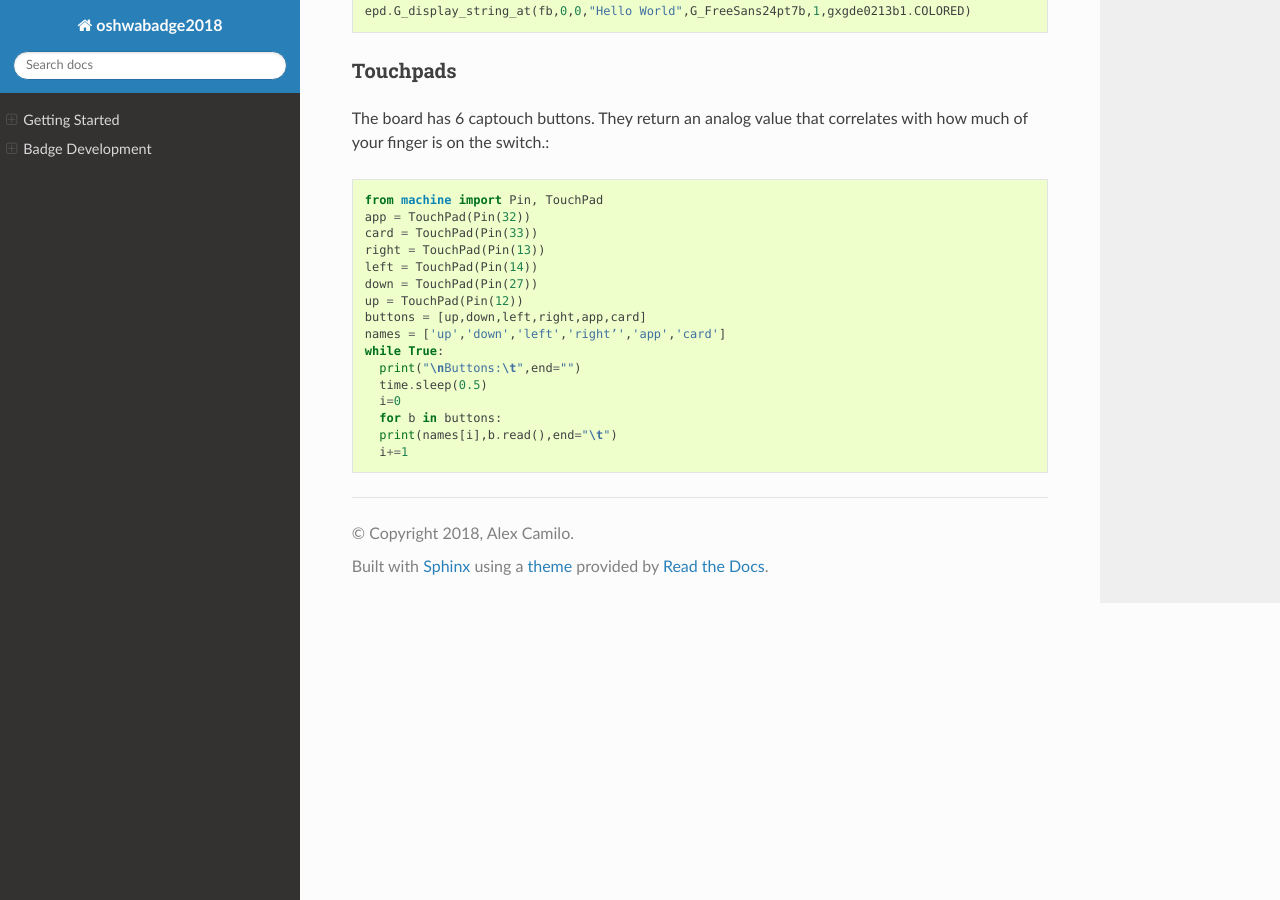
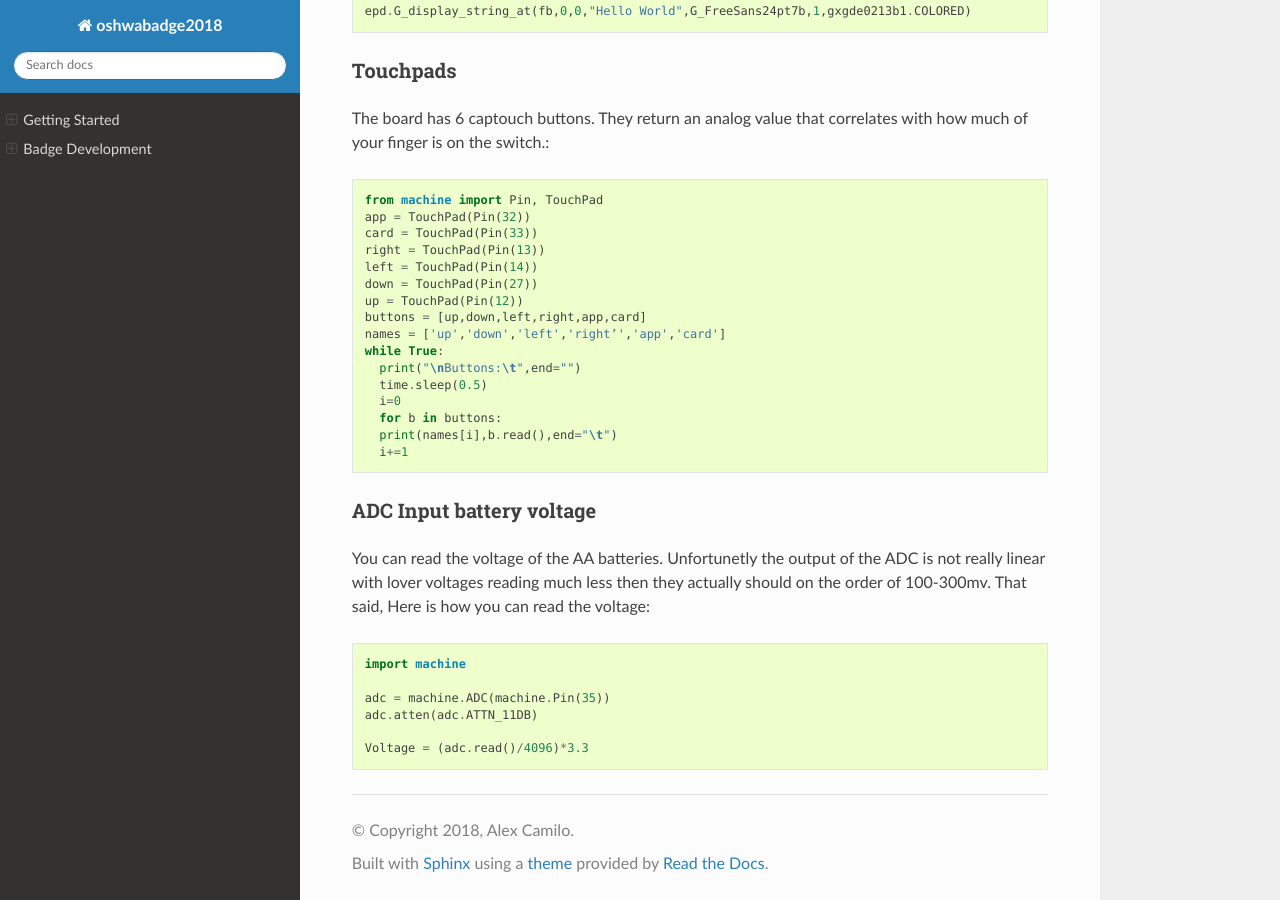
Before and after one commit to oshwabadge2018/oshwabadge2018.github.io, a Sphinx documentation site: the page built from source/docs.rst, in a window 1280 px wide and 900 px high, scrolled down 3414 px. Built offline with Sphinx 7.4.7 and the Read the Docs theme 2.0.0, drawn with Linux system fonts in a browser that asks for light colours.

Commit message:
Update docs.rst

```diff
--- a/source/docs.rst
+++ b/source/docs.rst
@@ -170,3 +170,15 @@ The board has 6 captouch buttons. They return an analog value that correlates wi
 	  for b in buttons:
 	  print(names[i],b.read(),end="\t")
 	  i+=1
+
+
+ADC Input battery voltage
++++++++++++++++++++++++++++++++++++++
+You can read the voltage of the AA batteries. Unfortunetly the output of the ADC is not really linear with lover voltages reading much less then they actually should on the order of 100-300mv. That said, Here is how you can read the voltage::
+
+	import machine
+
+	adc = machine.ADC(machine.Pin(35))
+	adc.atten(adc.ATTN_11DB)
+
+	Voltage = (adc.read()/4096)*3.3
```
